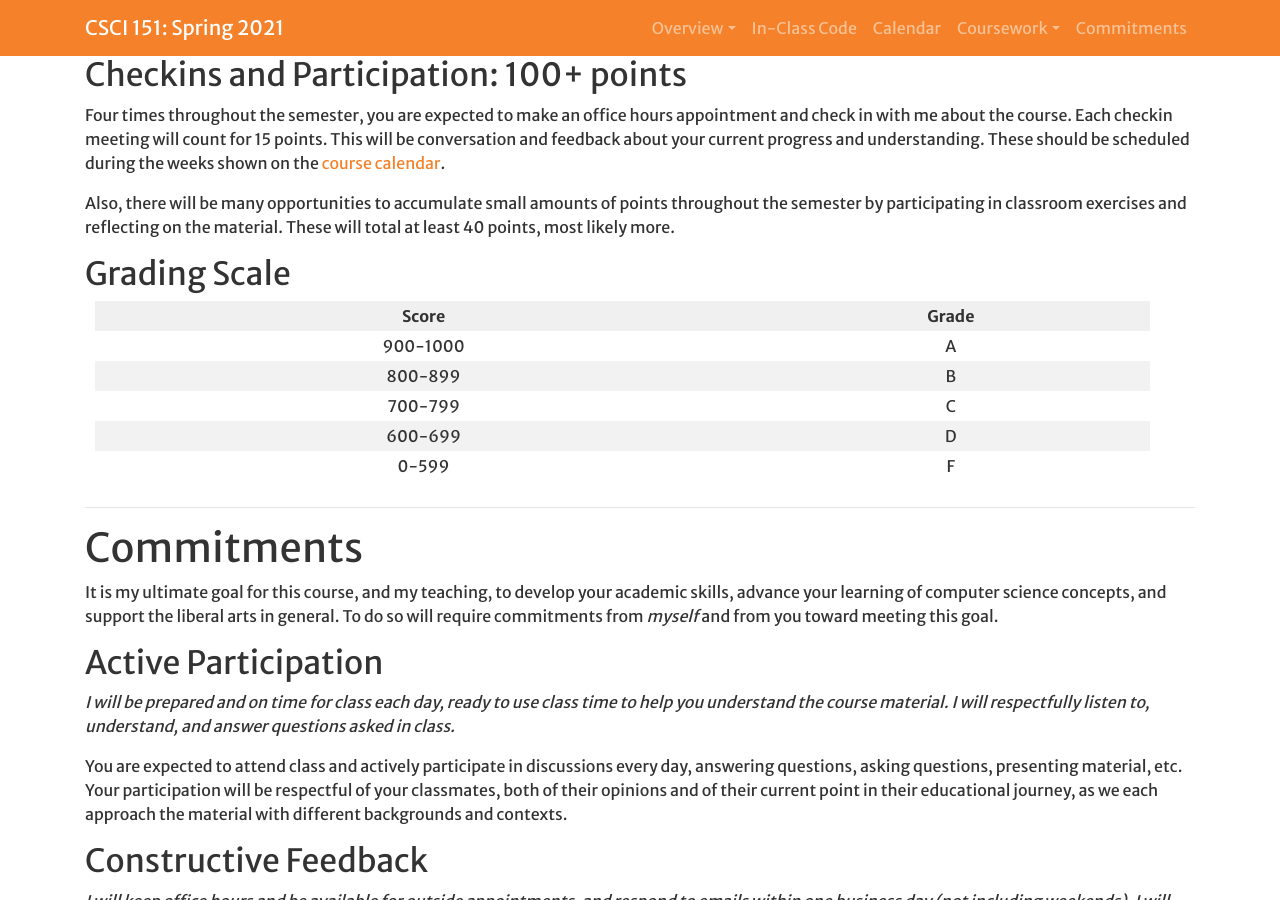
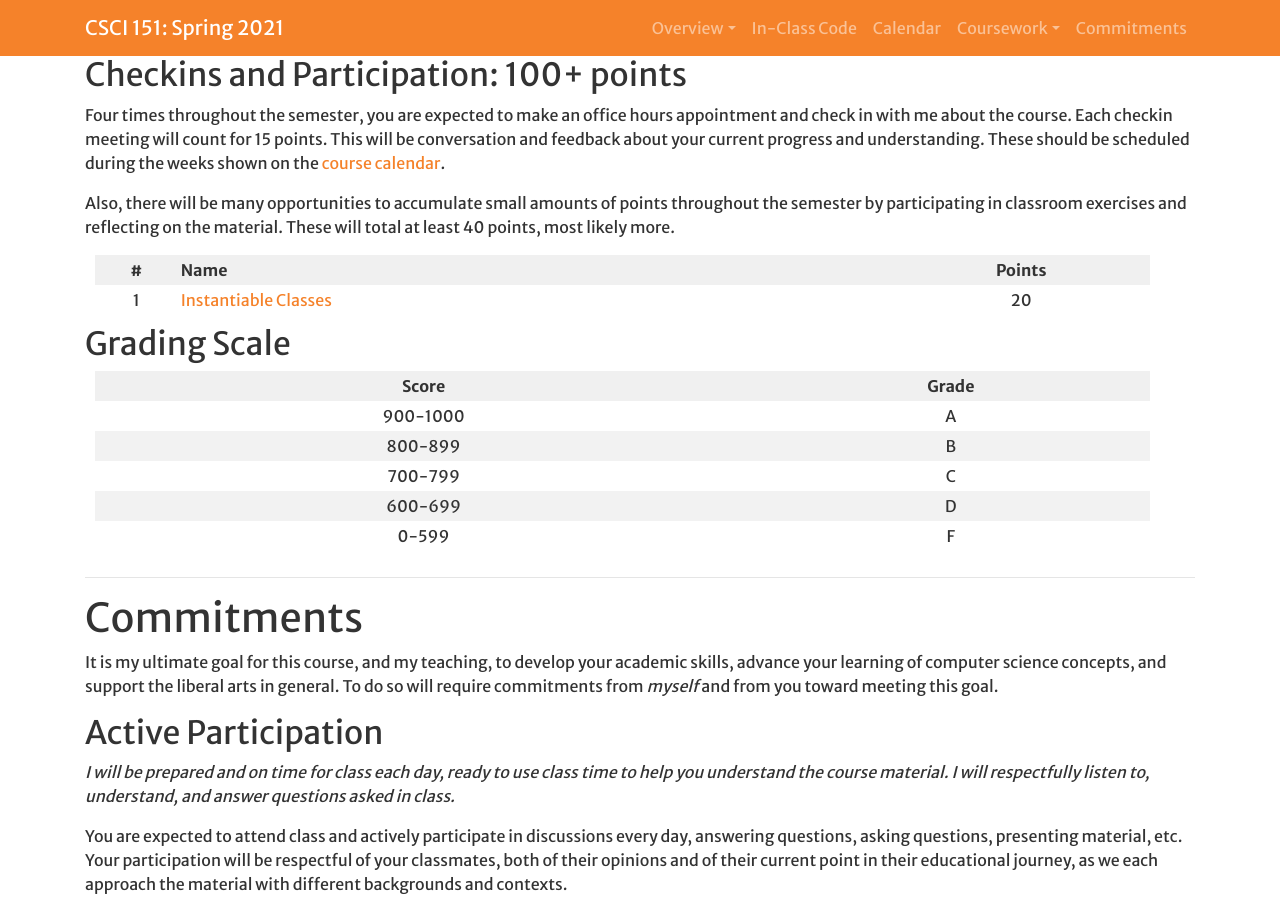
Before and after one commit to Hendrix-CS/csci151, a Jekyll site: the page built from index.md, in a window 1280 px wide and 900 px high, scrolled down 3701 px. Built offline with Jekyll 4.4.1, drawn with Linux system fonts in a browser that asks for light colours; a script that is not in the unit is left out; our own code applies the rules of GitHub Pages for plain Markdown files.

Commit message:
Linking in classes homework

```diff
--- a/index.md
+++ b/index.md
@@ -154,11 +154,11 @@ Also, there will be many opportunities to accumulate small amounts of points
 throughout the semester by participating in classroom exercises and
 reflecting on the material. These will total at least 40 points, most likely more.
 
-<!--
+
 | #  | Name | Points |
 |:--:|-----||:--------:|
-| 1 | Making Toast | 6 |
--->
+|1 | [Instantiable Classes]({{site.baseurl}}/homework/classes.html) | 20 |
+
 
 ## <a name="scale">Grading Scale</a>
 
```
